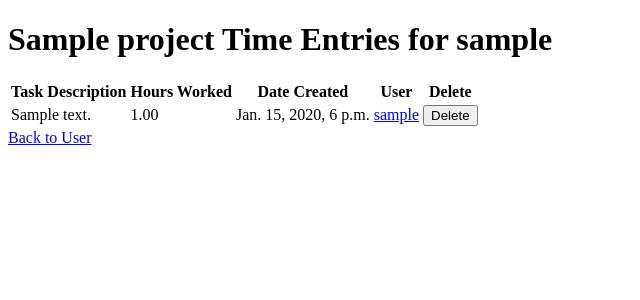
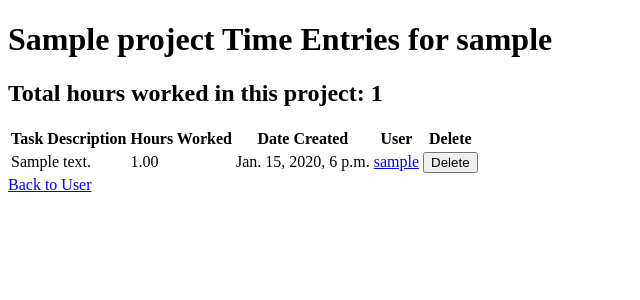
Before and after one commit to djrubio05/timetracker, a Django app: page /timetracker/user/1/project/1 in a window 1280 px wide. Shown: the part 29-329 px from the top of the page, without its empty margins (0-640 px from the left). Run offline with Django 5.2, Linux system fonts and the light colour scheme; a user stored in the database is signed in; tables that the repository leaves empty hold one stand-in row (values such as "Sample post").

Commit message:
show total worked hours in project by user

```diff
--- a/myproject/timetracker/templates/timetracker/user_project_detail.html
+++ b/myproject/timetracker/templates/timetracker/user_project_detail.html
@@ -1,7 +1,8 @@
 {% extends 'timetracker\base.html' %}
-{% block title %}{{ project.name }} Time Entries for {{ current_user }}{% endblock %}
+{% block title %}{{ project.name }} Time Entries for {{ target_user }}{% endblock %}
 {% block content %}
-  <h1>{{ project.name }} Time Entries for {{ current_user }}</h1>
+  <h1>{{ project.name }} Time Entries for {{ target_user }}</h1>
+  <h2>Total hours worked in this project: {{ total_hours_worked_by_user }}</h2>
   <table>
     <tr>
       <th>Task Description</th>
@@ -15,7 +16,7 @@
         <td>{{ timeentry.description }}</td>
         <td>{{ timeentry.worked_hours }}</td>
         <td>{{ timeentry.created_at }}</td>
-        <td><a href="{% url 'timetracker:user' current_user.id %}">{{ timeentry.user }}</a></td>
+        <td><a href="{% url 'timetracker:user' target_user.id %}">{{ timeentry.user }}</a></td>
         <td>
           <form method="post" action="{% url 'timetracker:delete_time_entry' timeentry.id %}" style="display:inline;">
             {% csrf_token %}
@@ -36,5 +37,5 @@
     {% endfor %}
   {% endif %}
 
-  <a href="{% url 'timetracker:user' current_user.id %}">Back to User</a>
+  <a href="{% url 'timetracker:user' target_user.id %}">Back to User</a>
 {% endblock %}
--- a/myproject/timetracker/views.py
+++ b/myproject/timetracker/views.py
@@ -56,12 +56,26 @@ class UserProjectDetailView(ProjectDetailView):
 
     def get_context_data(self, **kwargs):
         context = super().get_context_data(**kwargs)
+
+        '''
+            Get target user from url args and
+            get all time entry related to target_user
+            and current project. Add query result to
+            context along with target user.
+        '''
         user_id = self.kwargs.get('user_id')
         self.object = self.get_object()
-        current_user = User.objects.get(pk=user_id)
-        context['current_user'] = current_user
-        context['user_time_entries'] = TimeEntry.objects.filter(
-            project=self.object, user=current_user)
+
+        target_user = User.objects.get(pk=user_id)
+        context['target_user'] = target_user
+
+        target_user_time_entries_in_current_project = TimeEntry.objects.filter(
+            project=self.object, user=target_user)
+        context['user_time_entries'] = target_user_time_entries_in_current_project
+
+        context['total_hours_worked_by_user'] = target_user_time_entries_in_current_project.aggregate(
+            total=Sum("worked_hours"))['total'] or Decimal('0.0')
+
         return context
 
 
```
